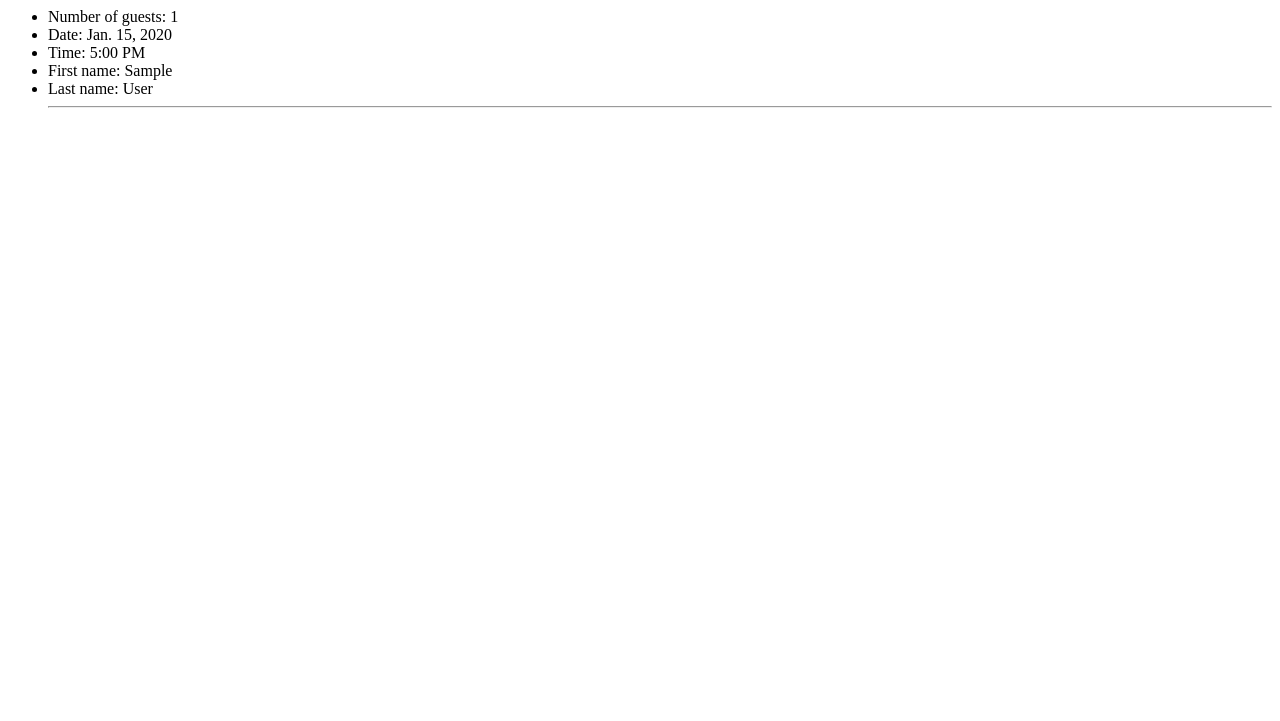
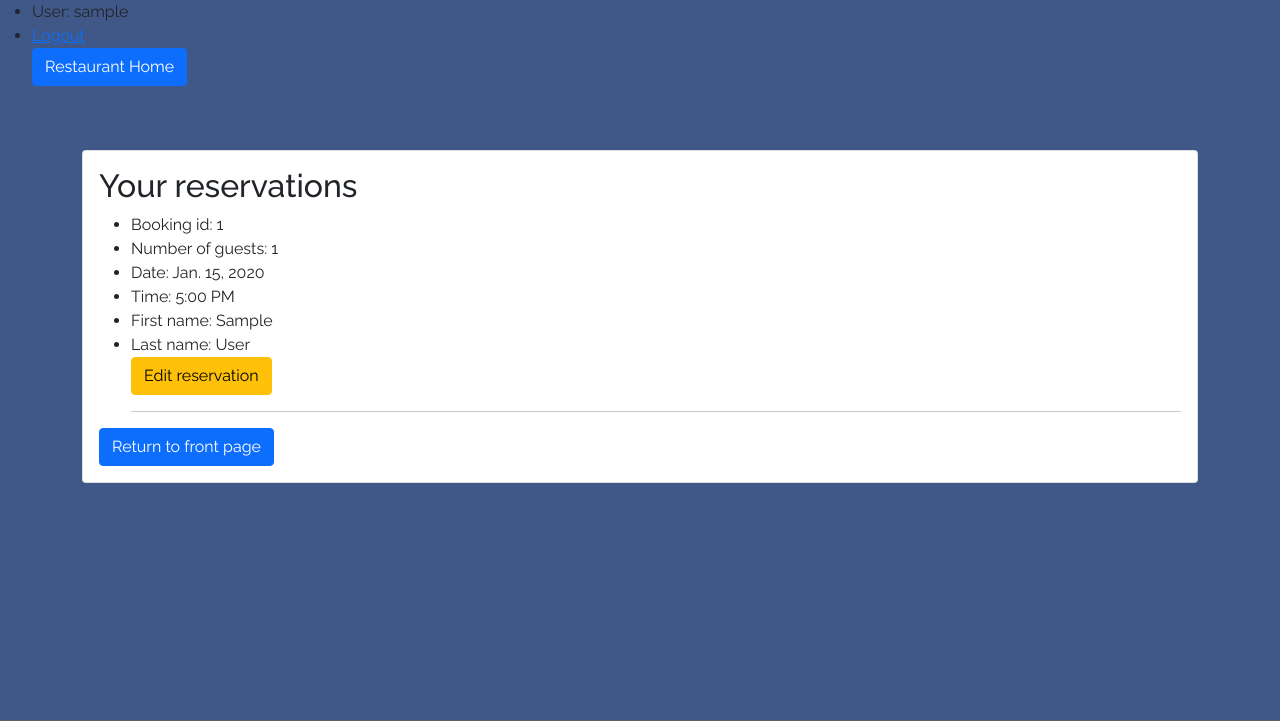
Before and after one commit to csilfverskiold/restaurant-project, a Django app: page /booking/list/ in a window 1280 px wide. Shown: the top 721 px of the page. Run offline with Django 3.2, Linux system fonts and the light colour scheme; a user stored in the database is signed in; tables that the repository leaves empty hold one stand-in row (values such as "Sample post").

Commit message:
Add reservation list template and listview url to index page button

```diff
--- a/templates/booking/index.html
+++ b/templates/booking/index.html
@@ -12,7 +12,7 @@
                 <h1 class="card-title">Restaurant Home</h1>
                 <a href="{% url 'signup' %}" class="btn btn-primary">Register an account to make a reservation</a>
                 <a href="{% url 'restaurant-booking' %}" class="btn btn-primary">Sign in and make a reservation</a>
-                <a href="#" class="btn btn-primary">Manage your reservation</a>
+                <a href="{% url 'restaurant-list' %}" class="btn btn-primary">Manage your reservation</a>
                 <p class="card-text">Vertical menu text</p>
                 <p class="card-text">Opening hours</p>
                 <p class="card-text">Contact information</p>
--- a/templates/booking/reservation_list.html
+++ b/templates/booking/reservation_list.html
@@ -1,16 +1,40 @@
+{% extends "base.html" %}
+
+{% block content %}
+
+
+<div class="container mt-5">
+    <div class="row">
+
+        <!-- This form sets basic template for Reservation model -->
+        <div class="col-12">
+            <div class="card">
+                <div class="card-body">
+                    <h2>Your reservations</h2>
                     <ul>
                       <!-- Iterate over object_list -->
                       {% for object in object_list %}
                       <!-- Display Objects -->
+                      <li>Booking id: {{ object.id }}</li>
                       <li>Number of guests: {{ object.guest }}</li>
                       <li>Date: {{ object.day }}</li>
                       <li>Time: {{ object.time }}</li>
                       <li>First name: {{ object.first_name }}</li>
                       <li>Last name: {{ object.last_name }}</li>
-
+                      <a href="{% url 'home' %}" class="btn btn-warning">Edit reservation</a>
                       <hr />
                       <!-- If object_list is empty  -->
                       {% empty %}
-  <li>No objects yet.</li>
+                      <li>No reservations yet.</li>
                       {% endfor %}
                     </ul>
+                    <a href="{% url 'home' %}" class="btn btn-primary">Return to front page</a>
+                </div>
+            </div>
+        </div>
+
+    </div>
+
+</div>
+
+{%endblock%}
```
Lines whose indentation alone changed are shown as unchanged.
